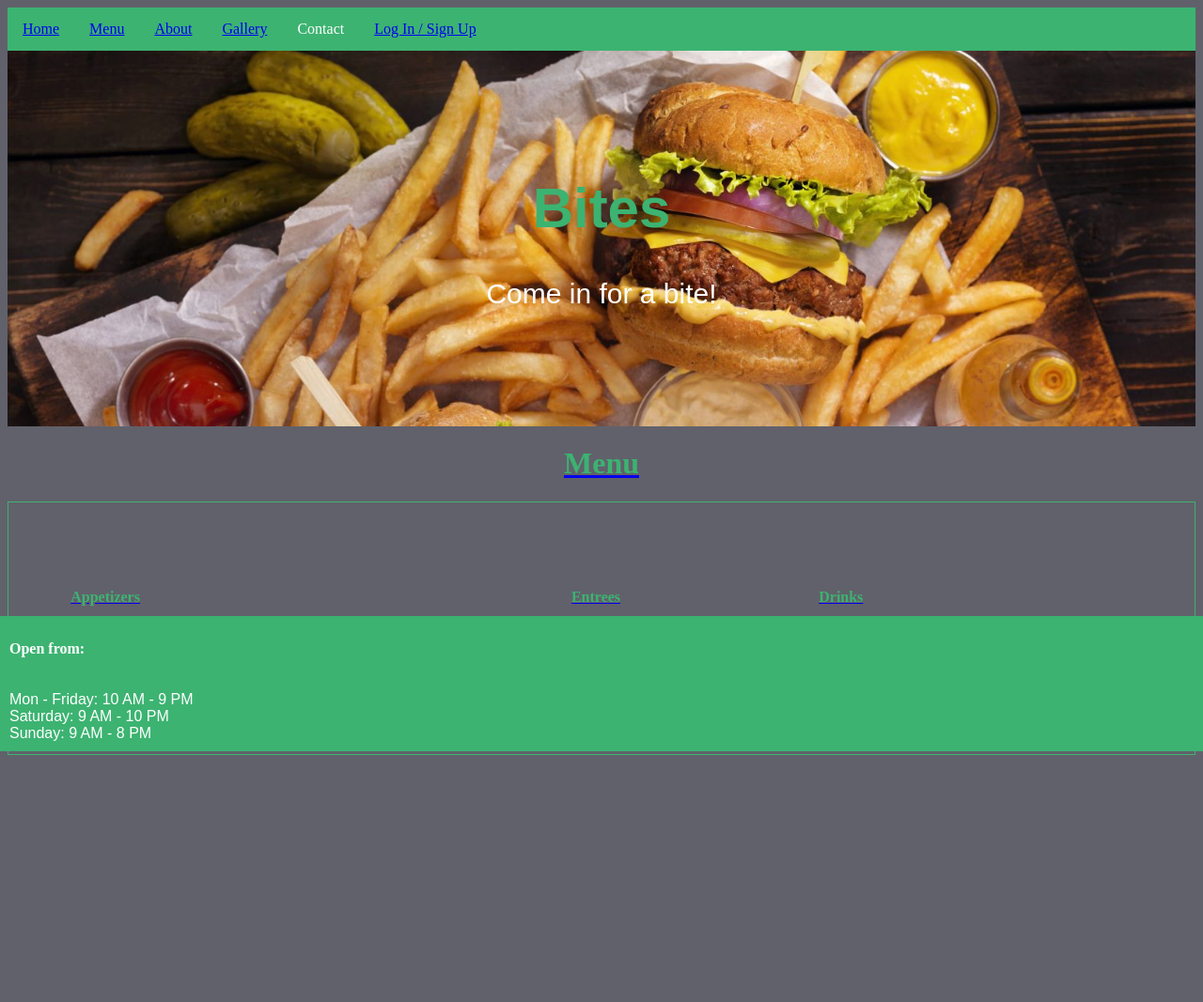
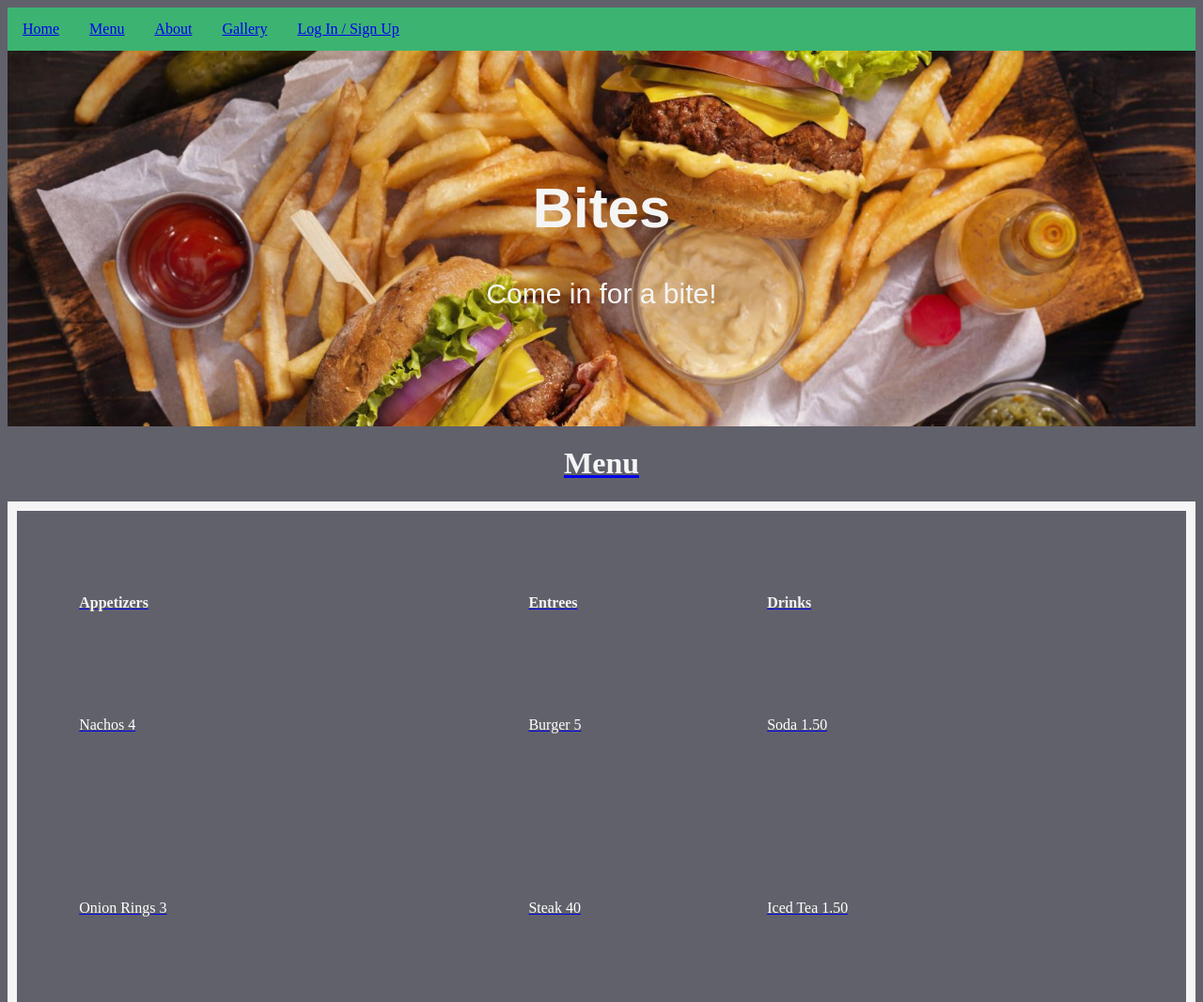
Before and after one commit to stevenf24/Bites, a plain HTML site: page Menu.html in a window 1280 px wide. Shown: the top 1067 px of the page at 94% size. Before the commit the page ends 808 px from the top, so only its background shows below. Drawn offline with Linux system fonts and the light colour scheme.

Commit message:
Removed 'Contact' page. Will place contact info in footer

```diff
--- a/Menu.css
+++ b/Menu.css
@@ -6,7 +6,7 @@ body, html {
 .hero-image {
    background-image: url("Fast-Food-Restaurants.jpg");
    height: 50%;
-   background_position: center;
+   background-position: center;
    background-repeat: no-repeat;
    background-size: cover;
    position: relative;
@@ -18,7 +18,7 @@ body, html {
    top: 50%;
    left: 50%;
    transform: translate(-50%, -50%);
-   color: white;
+   color: whitesmoke;
    font-family: Arial, Helvetica, sans-serif;
    font-weight: lighter;
    font-size: 30px;
@@ -38,7 +38,7 @@ body, html {
 
 .topnav li {
    display: block;
-   color: white;
+   color: whitesmoke;
    text-align: center;
    padding: 14px 16px;
    text-decoration: none;
@@ -49,22 +49,26 @@ body, html {
 }
 
 .menu {
-   border: 1px solid;
+   border: 10px solid;
    padding: 5%;
    text-align: left;
    width: 100%;
-   hight: 100%;
+   height: 100%;
    color: white;
-   border-color: MediumSeaGreen;
+   border-color: whitesmoke;
 }
 
 th {
-   height: 70px;
-   color: MediumSeaGreen;
+   height: 10%;
+   color: whitesmoke;
+}
+
+tr {
+   margin: 10px;
 }
 
 h1 {
-   color: MediumSeaGreen;
+   color: whitesmoke;
    text-align: center;
 }
 
@@ -74,7 +78,8 @@ h1 {
    color: white;
    bottom: 0;
    left: 0;
-   position: fixed;
+   position: relative;
+
 
 }
 
--- a/Menu.html
+++ b/Menu.html
@@ -10,7 +10,6 @@
       <li> <a href="Menu.html"> Menu </a> </li>
       <li> <a href="About.html"> About </a> </li>
       <li> <a href="Gallery.html"> Gallery </a> </li>
-      <li a href="#contact"> Contact </li>
       <li> <a href="login.html"> Log In / Sign Up </li>
    </div>
    <div class="hero-image">
@@ -27,14 +26,14 @@
          <th> Drinks </th>
       </tr>
       <tr>
-         <td> Nachos </td>
-         <td> Burger </td>
-         <td> Soda </td>
+         <td> Nachos 4</td>
+         <td> Burger 5</td>
+         <td> Soda 1.50</td>
       </tr>
       <tr>
-         <td> Onion Rings </td>
-         <td> Steak </td>
-         <td> Iced Tea </td>
+         <td> Onion Rings 3</td>
+         <td> Steak 40</td>
+         <td> Iced Tea 1.50</td>
       </tr>
       <tr>
          <td> Mozarella Sticks </td>
--- a/index.css
+++ b/index.css
@@ -27,17 +27,18 @@ body, html {
 
 .topnav {
    list-style-type: none;
-   margin: 0;
+   margin: 10;
    padding: 0;
    overflow: hidden;
    background-color: MediumSeaGreen;
 }
 
+/*.topnav li {
+   float: left;
+}*/
+
 .topnav li {
    float: left;
-}
-
-.topnav li {
    display: block;
    color: white;
    text-align: center;
--- a/signUp.css
+++ b/signUp.css
@@ -0,0 +1,92 @@
+body, html {
+   height: 100%;
+   background-color: #61616b;
+}
+
+.hero-image {
+   background-image: url("Fast-Food-Restaurants.jpg");
+   height: 50%;
+
+   background-position: center;
+   background-repeat: no-repeat;
+   background-size: cover;
+   position: relative;
+}
+
+.hero-text {
+   text-align: center;
+   position: absolute;
+   top: 50%;
+   left: 50%;
+   transform: translate(-50%, -50%);
+   color: white;
+   font-family: Arial, Helvetica, sans-serif;
+   font-weight: lighter;
+   font-size: 30px;
+}
+
+.topnav {
+   list-style-type: none;
+   margin: 0;
+   padding: 0;
+   overflow: hidden;
+   background-color: MediumSeaGreen;
+}
+
+.topnav li {
+   float: left;
+}
+
+.topnav li {
+   display: block;
+   color: white;
+   text-align: center;
+   padding: 14px 16px;
+   text-decoration: none;
+}
+
+.topnav li:hover {
+   background-color: #111;
+}
+
+.footer {
+   width: 100%;
+   background-color: MediumSeaGreen;
+   color: white;
+   bottom: 0;
+   left: 0;
+   position: fixed;
+
+}
+
+p.time-footer {
+   font-weight: bold;
+   padding: 10px;
+   color: white;
+}
+
+.times {
+   position: absolute;
+   float: left;
+   list-style-type: none;
+   overflow: hidden;
+   font-family: Arial, Helvetica, sans-serif;
+   font-weight: lighter;
+   padding: 10px;
+}
+
+#top_form {
+    position: absolute;
+    top: 50%;
+    left: 50%;
+    transform: translate(-50%, -50%);
+    border-style: solid;
+
+}
+
+.form_proper {
+   width: 400px;
+   max-width: 90vw;
+   margin: 0 auto;
+   text-align: center;
+}
```
Also changed, not shown: About.html (+0 -1 lines), Gallery.html (+0 -1 lines), index.html (+1 -2 lines), login.css (+12 -22 lines), login.html (+4 -1 lines), signUp.html (+26 -2 lines).
